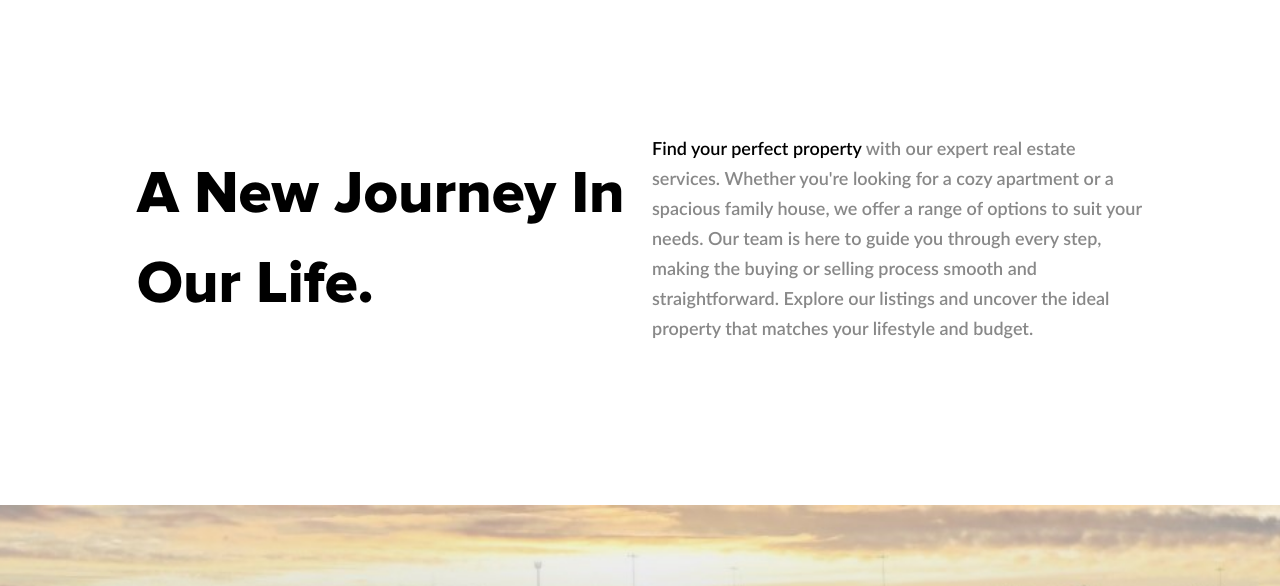
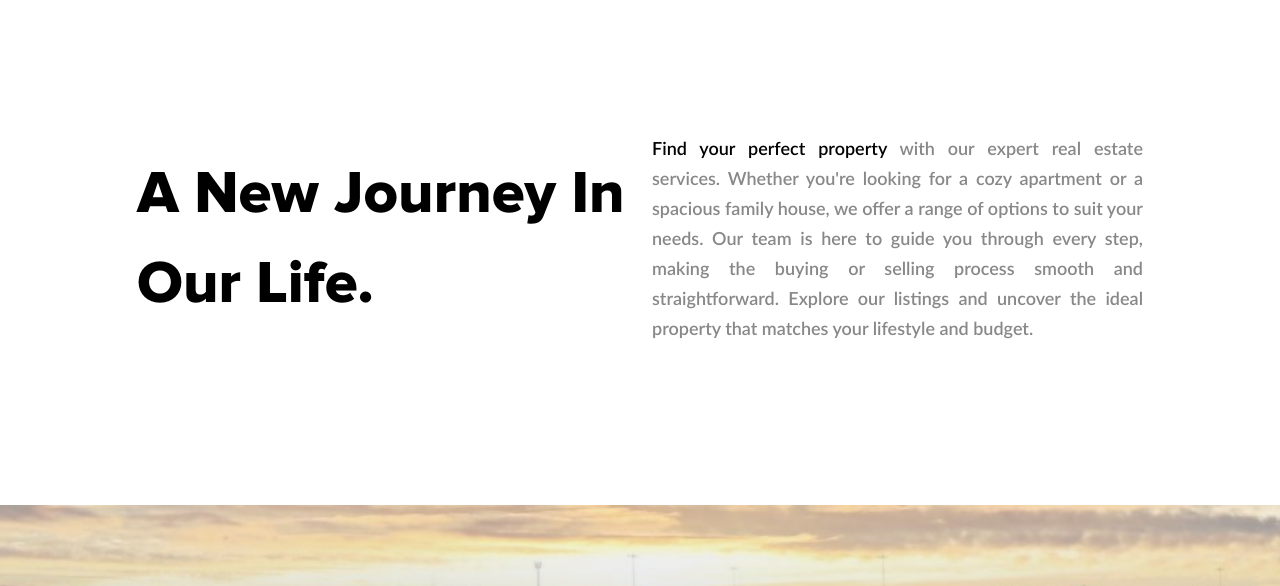
Before and after one commit to mayurr11/saligram-realtor, a plain HTML site: page index.html in a window 1280 px wide. Shown: the part 1120-1706 px from the top of the page. Drawn offline with Linux system fonts and the light colour scheme.

Commit message:
fix paragraph

```diff
--- a/index.html
+++ b/index.html
@@ -245,7 +245,7 @@
                         <h1>A new journey in our life.</h1>
                     </div>
                     <div class="col-lg-6 col-md-12 para_info">
-                        <p><span>Find your perfect property</span> with our expert real estate services. Whether you're
+                        <p style="text-align: justify;"><span>Find your perfect property</span> with our expert real estate services. Whether you're
                             looking for a cozy apartment or a spacious family house, we offer a range of options to suit
                             your needs. Our team is here to guide you through every step, making the buying or selling
                             process smooth and straightforward. Explore our listings and uncover the ideal property that
```
